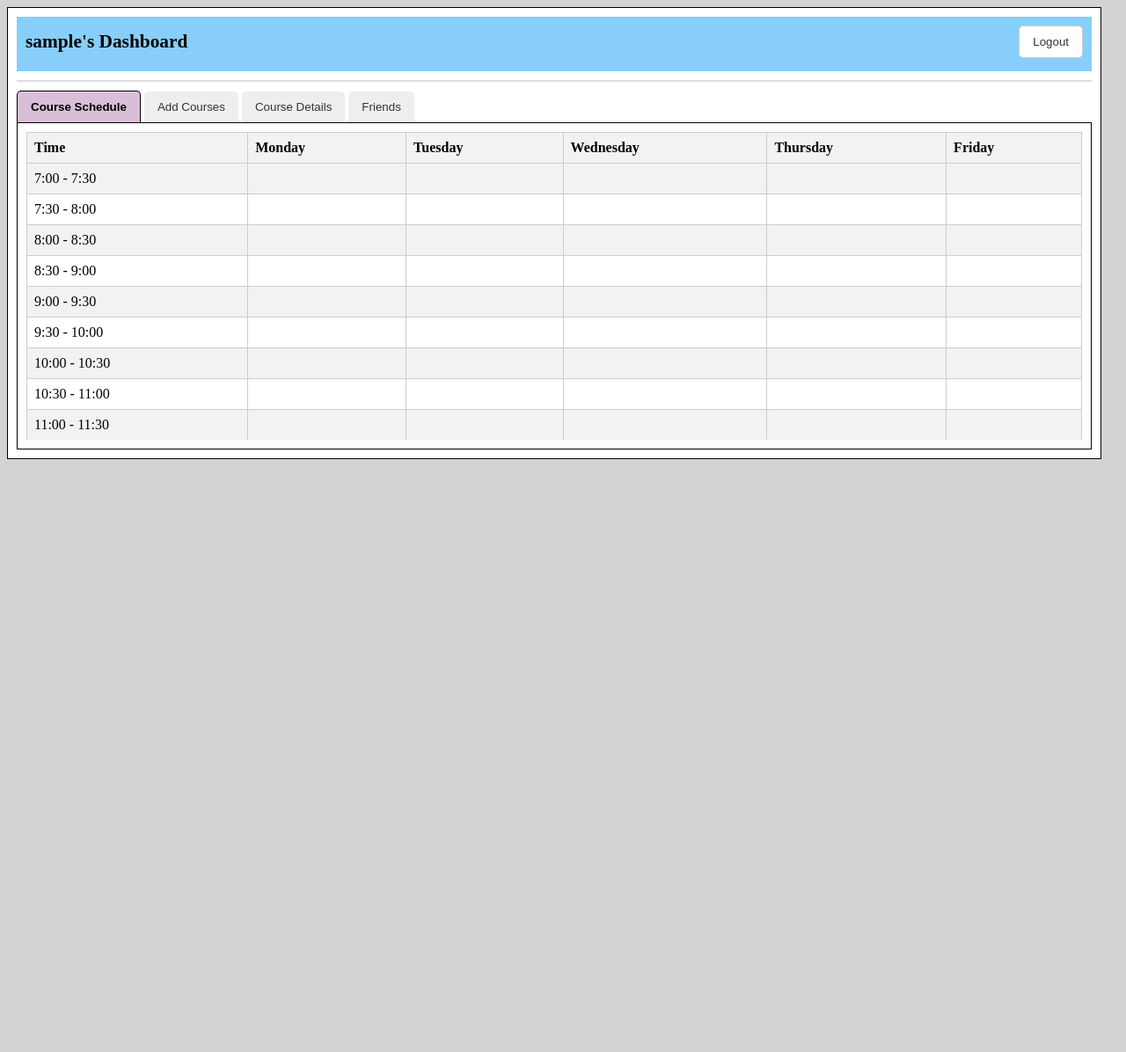
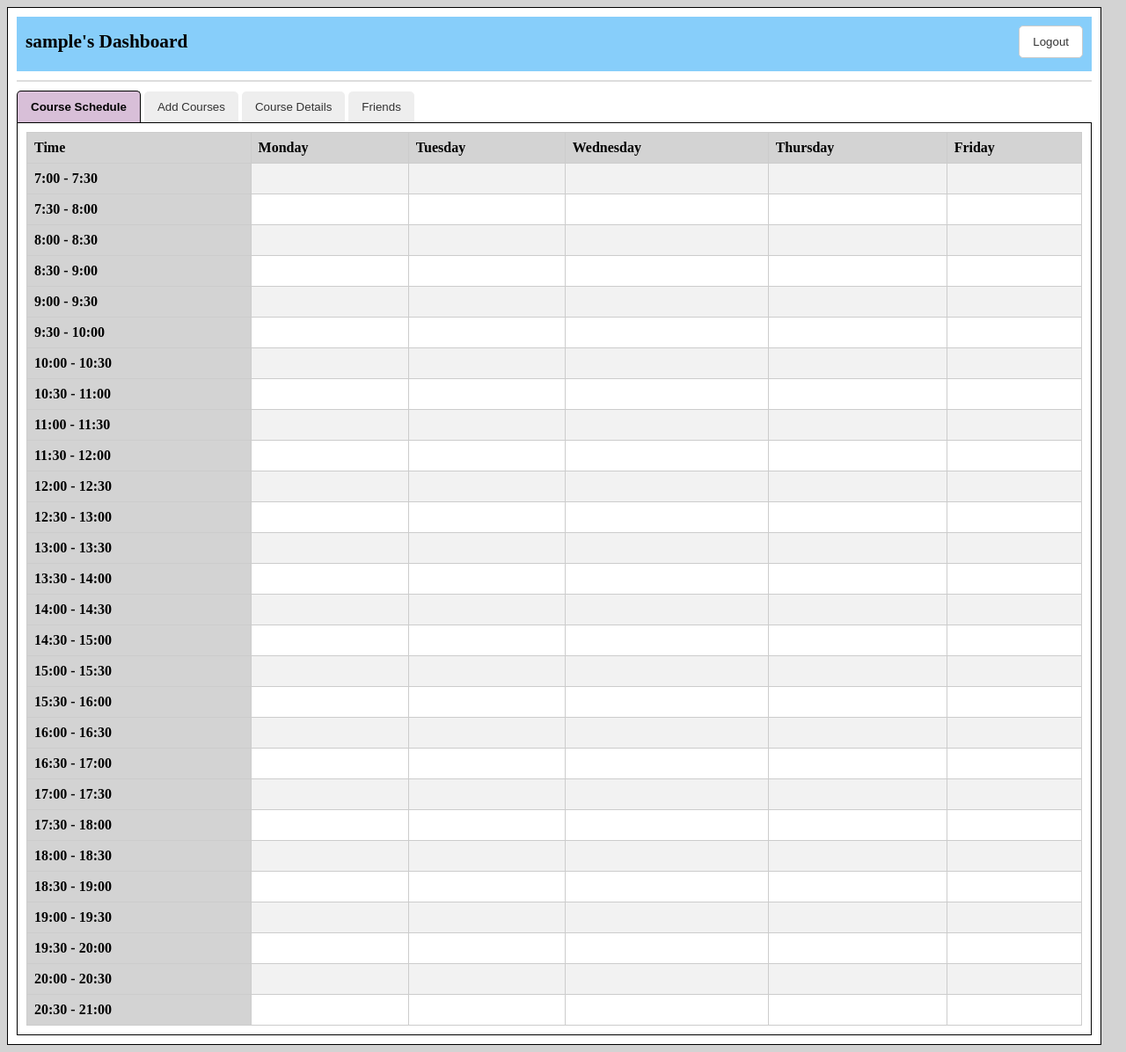
Before and after one commit to TheJasonOsmond/ClassMate-Schedule-Sharing-Tool, a Flask app: template Course-Schedule-Tool-2/templates/student.html in a window 1280 px wide, after a click on "Course Schedule". Shown: the whole page at 88% size. Before the commit the page ends 522 px from the top, so only its background shows below. Run offline with Flask 3, Linux system fonts and the light colour scheme; the visitor is signed in with stand-in values (Sample User, id 1); tables that the repository leaves empty or names only in its code hold one stand-in row (values such as "Sample post"); the template is opened without the code that fills it: most values are stand-ins (such as "Sample title", 1, 10 or a date in 2020); some libraries are stand-ins or nearby versions.

Commit message:
Schedule colouring

```diff
--- a/Course-Schedule-Tool-2/templates/student.html
+++ b/Course-Schedule-Tool-2/templates/student.html
@@ -100,7 +100,7 @@
         }
 
         .scrollable-table {
-        max-height: 350px; /* Adjust this value to your desired max height */
+        max-height: 50%; /* Adjust this value to your desired max height */
         overflow-y: auto;
         }
         table {
@@ -167,21 +167,21 @@
                 <div class="scrollable-table">
                     <table>
                         <tr>
-                            <th>Time</th>
-                            <th>Monday</th>
-                            <th>Tuesday</th>
-                            <th>Wednesday</th>
-                            <th>Thursday</th>
-                            <th>Friday</th>
+                            <th style="background:lightgrey; font-weight: bold;">Time</th>
+                            <th style="background:lightgrey; font-weight: bold;">Monday</th>
+                            <th style="background:lightgrey; font-weight: bold;">Tuesday</th>
+                            <th style="background:lightgrey; font-weight: bold;">Wednesday</th>
+                            <th style="background:lightgrey; font-weight: bold;">Thursday</th>
+                            <th style="background:lightgrey; font-weight: bold;">Friday</th>
                         </tr>
                         {% for hour in range(7, 21) %}
                             {% set i = 0 %}
                             {% for half_hour in [0, 30] %}
                                 <tr>
-                                    <td class="time-cell">{{ hour }}:{{ "%02d"|format(half_hour) }} - {{ (hour + 1 if half_hour == 30 else hour) }}:{{ "%02d"|format((half_hour + 30) % 60) }}</td>
+                                    <td style="background:lightgrey; font-weight: bold;" class="time-cell">{{ hour }}:{{ "%02d"|format(half_hour) }} - {{ (hour + 1 if half_hour == 30 else hour) }}:{{ "%02d"|format((half_hour + 30) % 60) }}</td>
                                     {% set day_names = ["Monday", "Tuesday", "Wednesday", "Thursday", "Friday"] %}
                                     {% for i in range(5) %}
-                                        {% set course_list = []%}
+                                        {% set course_list = [] %}
                                         {% for course in schedule %}
                                             {% set time_parts = course[6].split("-") %}
                                             {% set start_time_parts = time_parts[0].split(":") %}
@@ -201,19 +201,22 @@
 
                                         {% if not course_list[0] %}
                                         <td>
-
                                         </td>
                                         {% elif course_list[1]%}
-                                        <td>
+                                        <td style="background:#FFCCCB;">
                                             Conflicting courses:
                                             {% for conflict in course_list %}
+                                                <br><br>
+                                                {{ conflict[1] }}
                                                 <br>
-                                                {{ course_list[0][1] }}
+                                                {{ conflict[2]}}
                                             {% endfor %}
                                         </td>
                                         {% else %}
-                                        <td>
+                                        <td style="background:lightgreen;">
                                             {{ course_list[0][1] }}
+                                            <br>
+                                            {{ course_list[0][2] }}
                                         </td>
                                         {% endif %}
                                     {% endfor %}
@@ -393,18 +396,18 @@
                 <div id="friendScheduleTab" class="tabcontent">
                     <table>
                         <tr>
-                            <th>Time</th>
-                            <th>Monday</th>
-                            <th>Tuesday</th>
-                            <th>Wednesday</th>
-                            <th>Thursday</th>
-                            <th>Friday</th>
+                            <th style="background:lightgrey; font-weight: bold;">Time</th>
+                            <th style="background:lightgrey; font-weight: bold;">Monday</th>
+                            <th style="background:lightgrey; font-weight: bold;">Tuesday</th>
+                            <th style="background:lightgrey; font-weight: bold;">Wednesday</th>
+                            <th style="background:lightgrey; font-weight: bold;">Thursday</th>
+                            <th style="background:lightgrey; font-weight: bold;">Friday</th>
                         </tr>
                         {% for hour in range(7, 21) %}
                             {% set i = 0 %}
                             {% for half_hour in [0, 30] %}
                                 <tr>
-                                    <td class="time-cell">{{ hour }}:{{ "%02d"|format(half_hour) }} - {{ (hour + 1 if half_hour == 30 else hour) }}:{{ "%02d"|format((half_hour + 30) % 60) }}</td>
+                                    <td style="background:lightgrey; font-weight: bold;" class="time-cell">{{ hour }}:{{ "%02d"|format(half_hour) }} - {{ (hour + 1 if half_hour == 30 else hour) }}:{{ "%02d"|format((half_hour + 30) % 60) }}</td>
                                     {% set day_names = ["Monday", "Tuesday", "Wednesday", "Thursday", "Friday"] %}
                                     {% for i in range(5) %}
                                         {% set course_list = []%}
@@ -427,19 +430,22 @@
 
                                         {% if not course_list[0] %}
                                         <td>
-
                                         </td>
                                         {% elif course_list[1]%}
-                                        <td>
+                                        <td style="background:#FFCCCB;">
                                             Conflicting courses:
                                             {% for conflict in course_list %}
+                                                <br><br>
+                                                {{ conflict[1] }}
                                                 <br>
-                                                {{ course_list[0][1] }}
+                                                {{ conflict[2]}}
                                             {% endfor %}
                                         </td>
                                         {% else %}
-                                        <td>
+                                        <td style="background:lightgreen;">
                                             {{ course_list[0][1] }}
+                                            <br>
+                                            {{ course_list[0][2] }}
                                         </td>
                                         {% endif %}
                                     {% endfor %}
```
